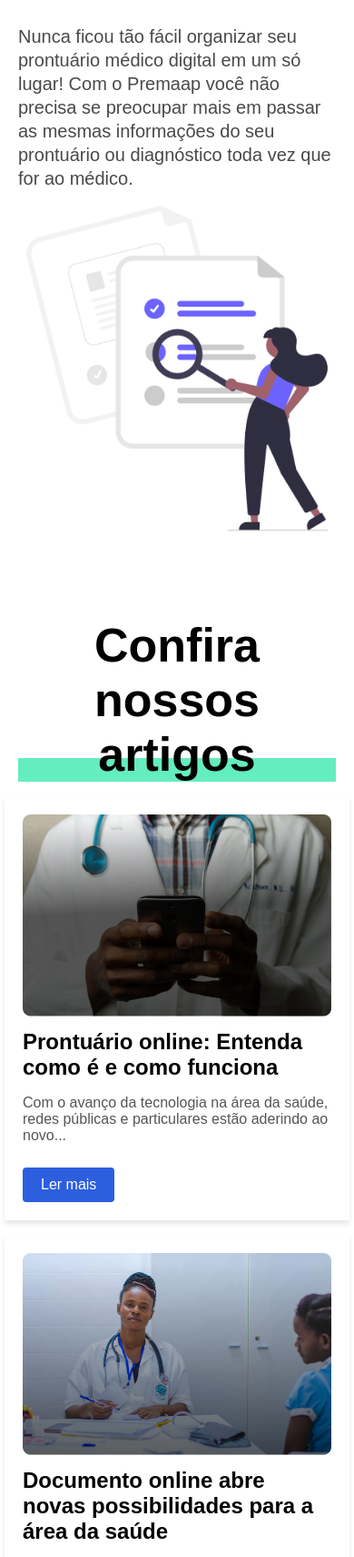
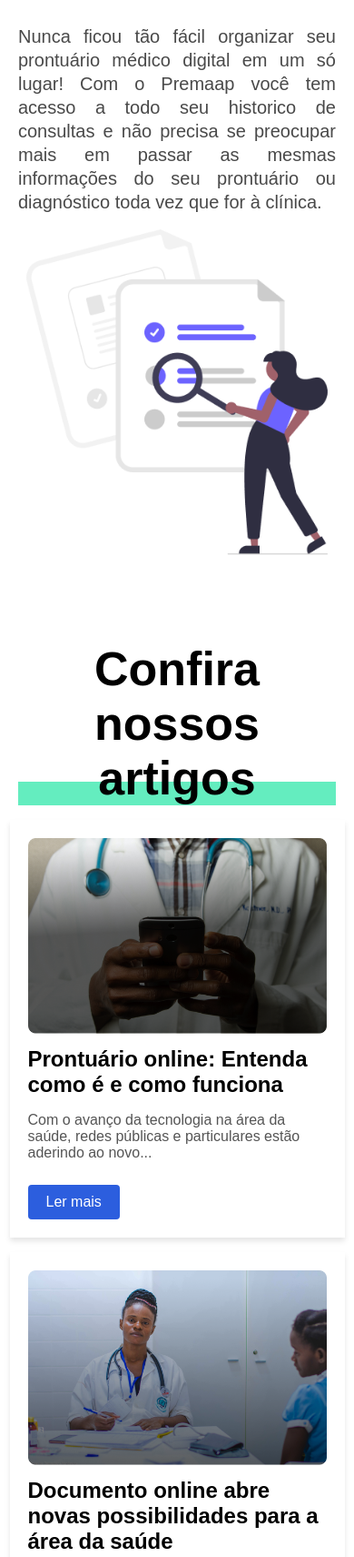
Before and after one commit to Edmito/PE-front-landingPage, a plain HTML site: page index.html in a window 390 px wide. Shown: the part 286-1997 px from the top of the page at 91% size. Drawn offline with Linux system fonts and the light colour scheme.

Commit message:
ajustes no css

```diff
--- a/css/style.css
+++ b/css/style.css
@@ -166,7 +166,11 @@ header {
 button:hover {
   background: #383838;
 }
-
+@media only screen and (max-width: 820px) {
+  .carousel {
+    max-width: 760px;
+  }
+}
 @media only screen and (max-width: 700px) {
   .carousel {
     display: none !important;
@@ -200,6 +204,14 @@ button:hover {
   color: #000000;
 }
 
+.section-card h2 {
+  text-align: justify;
+}
+@media only screen and (max-width: 820px) {
+  .section-card {
+    max-width: 760px;
+  }
+}
 @media only screen and (max-width: 780px) {
   .section-card {
     flex-direction: column;
@@ -251,7 +263,7 @@ button:hover {
 }
 
 .card {
-  width: auto;
+  width: 100%;
   background-color: #fff;
   padding: 20px;
   margin-bottom: 1rem;
@@ -289,19 +301,32 @@ p {
   background-color: #1A3DAB;
 }
 
+@media only screen and (max-width: 820px) {
+  .cards {
+    max-width: 760px;
+  }
+  .card-image img {
+    max-width: 340px;
+  }
+}
+
 @media only screen and (max-width: 780px) {
   .cards {
     flex-direction: column;
     align-items: center;
+    max-width: 620px;
+  }
+  .card {
+    width: 94%;
   }
   .card-image img {
-    margin-left: 10%;
+    max-width: 100%;
+    margin-left: 0;
   }
 }
 
 @media only screen and (max-width: 428px) {
   .card-image img {
-    max-width: 340px;
     margin-left: 0;
   }
 
--- a/index.html
+++ b/index.html
@@ -40,8 +40,8 @@
         <div class="titulo">
           <h1>Seu prontuário em um clique</h1>
           <h2>Nunca ficou tão fácil organizar seu prontuário médico digital em um só lugar!
-            Com o Premaap você não precisa se preocupar mais em passar as mesmas informações
-            do seu prontuário ou diagnóstico toda vez que for ao médico.
+            Com o Premaap você tem acesso a todo seu historico de consultas e não precisa se preocupar mais em passar as mesmas informações
+            do seu prontuário ou diagnóstico toda vez que for à clínica.
           </h2>
         </div>
         <div class="lupa">
```
